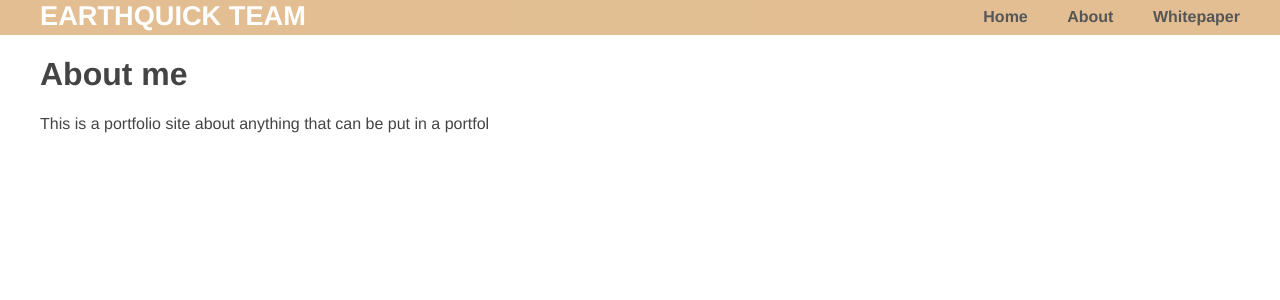
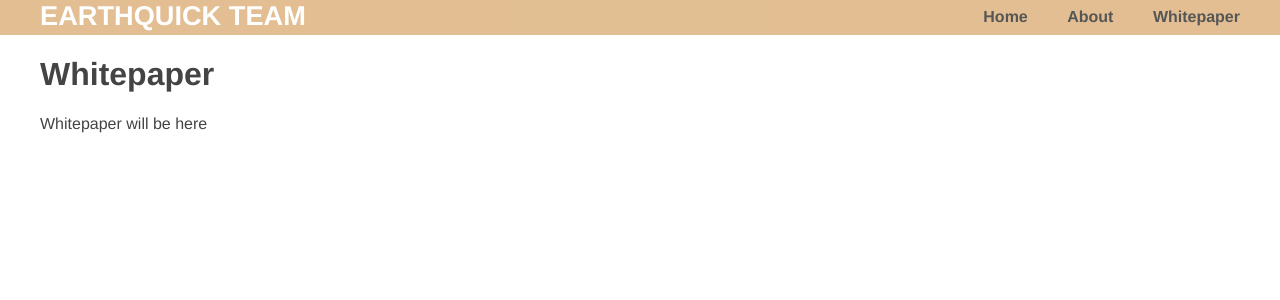
Before and after one commit to p-null/EarthQuick, a Flask app: page /whitepaper/ in a window 1280 px wide. Shown: the top 300 px of the page. Run offline with Flask 2, Linux system fonts and the light colour scheme.

Commit message:
fixed a bug a reorganization

```diff
--- a/app.py
+++ b/app.py
@@ -97,16 +97,7 @@ def parse_sample_test(dat):
 
 
 @app.route('/', methods=['GET', 'POST'])
-def upload_file():
-   # html = '''
-   #<!doctype html>
-   # <title>Upload new File</title>
-    #<h1>Upload new File</h1>
-   # <form action="" method=post enctype=multipart/form-data>
-   #   <p><input type="file" name="file[]" multiple="">
-   #      <input type="submit" value="Upload">
-   # </form>
-   # '''
+def home():
     if request.method == 'POST':
         # file = request.files['file']
         uploaded_files = request.files.getlist("file[]")
--- a/templates/home.html
+++ b/templates/home.html
@@ -1,7 +1,3 @@
-<!DOCTYPE html>
-<html>
-	<body>
-    	<title>Earthquick</title>
     	{% extends "layout.html" %}
 		{% block content %}
     		<div class="home">
@@ -11,5 +7,3 @@
          		 	   	<input type="submit" value="Upload">
     				</form>
     	{% endblock %}
-	</body>
-<html>
--- a/templates/layout.html
+++ b/templates/layout.html
@@ -10,9 +10,9 @@
         <h1 class="logo">Earthquick team</h1>
         <strong><nav>
           <ul class="menu">
-            <li><a href="home.html">Home</a></li>
-            <li><a href="about.html">About</a></li>
-            <li><a href="whitepaper.html">Whitepaper</a></li>
+            <li><a href="{{ url_for('home') }}">Home</a></li>
+            <li><a href="{{ url_for('about') }}">About</a></li>
+            <li><a href="{{ url_for('whitepaper') }}">Whitepaper</a></li>
           </ul>
         </nav></strong>
       </div>
--- a/templates/whitepaper.html
+++ b/templates/whitepaper.html
@@ -1,12 +1,7 @@
-<!DOCTYPE html>
-<html>
-  <body>
- 	{% extends "layout.html" %}
-	{% block content %}
-   		<div class="whitepaper">
-    		<h1>About me</h1>
-    		 <p>This is a portfolio site about anything that can be put in a portfol</p>
-   		</div>
-   	{% endblock %}
-  </body>
-</html>
+{% extends "layout.html" %}
+{% block content %}
+   	<div class="whitepaper">
+    	<h1>Whitepaper</h1>
+    		<p>Whitepaper will be here</p>
+   	</div>
+{% endblock %}
```
Also changed, not shown: 4 other files.
